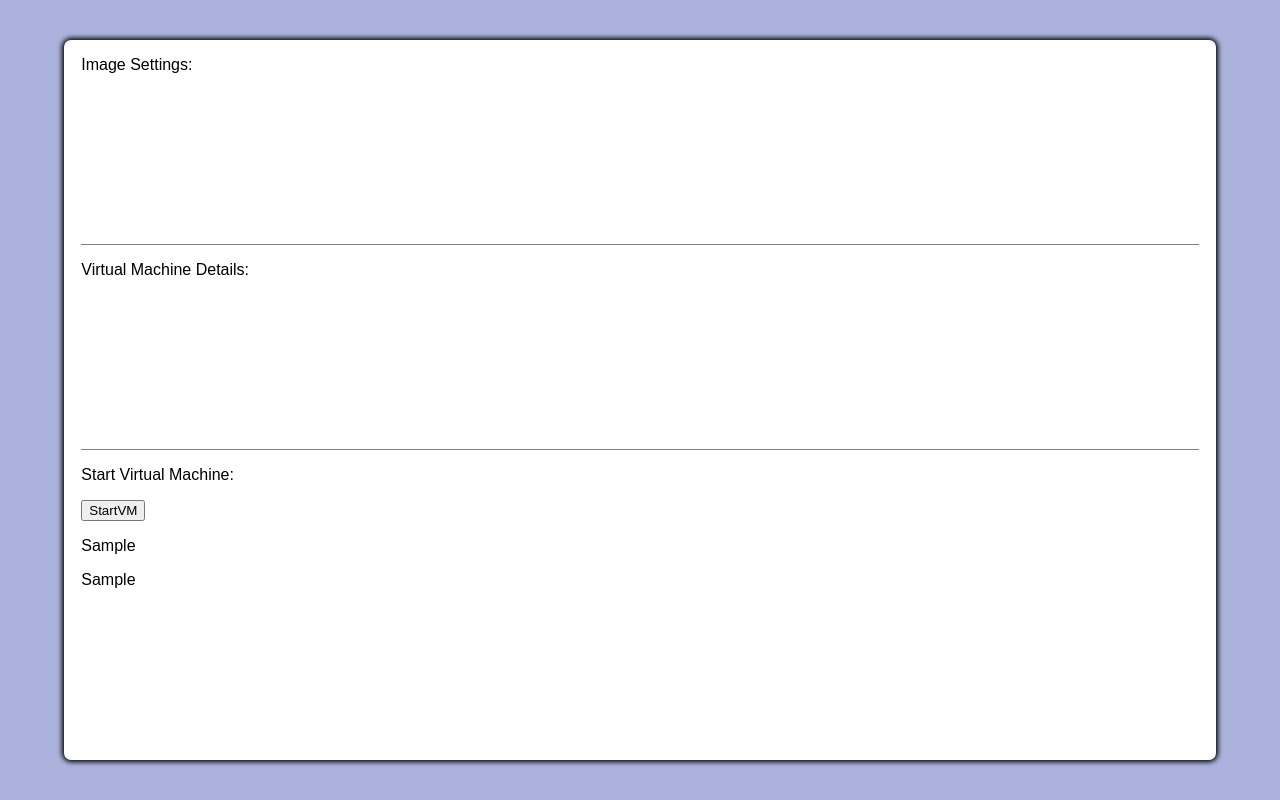
After one commit to MarcinGorcz/praca_inzynierska, a Flask app: template templates/setting_page.html in a window 1280 px wide. The commit adds this page. Run offline with Flask 2, Linux system fonts and the light colour scheme; the template is opened without the code that fills it: most values are stand-ins (such as "Sample title", 1, 10 or a date in 2020).

Commit message:
Webui settings panel added

```diff
--- /dev/null
+++ b/static/styles/settings.css
@@ -0,0 +1,94 @@
+html {
+  height: 100%;
+}
+
+body {
+  height: 100%;
+  margin: 0;
+  font-family: Arial, Helvetica, sans-serif;
+  display: grid;
+  justify-items: center;
+  align-items: center;
+  background-color: #abb2dc;
+}
+
+#main-holder {
+  width: 90%;
+  height: 90%;
+  display: grid;
+  justify-items: center;
+  align-items: center;
+  background-color: white;
+  border-radius: 7px;
+  box-shadow: 0px 0px 5px 2px black;
+}
+
+.div-holder-top {
+    width: 97%;
+    height: 100%;
+    align-items: left;
+}
+
+.div-holder {
+    width: 97%;
+    height: 100%;
+    border-top: 1px solid grey;
+    align-items: left;
+}
+
+#login-error-msg-holder {
+  width: 100%;
+  height: 100%;
+  display: grid;
+  justify-items: center;
+  align-items: center;
+}
+
+#login-error-msg {
+  width: 23%;
+  text-align: center;
+  margin: 0;
+  padding: 5px;
+  font-size: 12px;
+  font-weight: bold;
+  color: #8a0000;
+  border: 1px solid #8a0000;
+  background-color: #abb2dc;
+  opacity: 0;
+}
+
+#error-msg-second-line {
+  display: block;
+}
+
+#login-form {
+  align-self: flex-start;
+  display: grid;
+  justify-items: center;
+  align-items: center;
+}
+
+.login-form-field::placeholder {
+  color: #3a3a3a;
+}
+
+.login-form-input {
+  border: none;
+  border-bottom: 1px solid #3a3a3a;
+  margin-bottom: 10px;
+  border-radius: 3px;
+  outline: none;
+  padding: 0px 0px 5px 5px;
+}
+
+#login-form-button{
+  width: 100%;
+  padding: 7px;
+  border: none;
+  border-radius: 5px;
+  color: white;
+  font-weight: bold;
+  background-color: #3a3a3a;
+  cursor: pointer;
+  outline: none;
+}
--- a/templates/index.html
+++ b/templates/index.html
@@ -13,13 +13,11 @@
   <h1 id="login-header">Podaj kod:</h1>
     <div id="output">
           <p>{{ invalidcode }}</p>
-          <p>{{ output_1 }}</p>
-          <p>{{ output_2 }}</p>
     </div>
     <form id="login-form" method="POST">
     <input type="text" name="text" id="username-field" class="login-form-input">
     <input type="password" name="password" id="password-field" class="login-form-input">
-    <input type="submit" value="StartVM" id="login-form-button">
+    <input type="submit" value="Login" id="login-form-button">
     </form>
 
   </main>
--- /dev/null
+++ b/templates/setting_page.html
@@ -0,0 +1,30 @@
+<!DOCTYPE html>
+<html lang="pl">
+
+  <head>
+    <meta charset="UTF-8">
+    <meta name="viewpoint" content="width=device-width, initial-scale=1.0">
+    <title>Marcin Gorczyca - Praca Inzynierska</title>
+    <link rel= "stylesheet" type= "text/css" href= "{{ url_for('static',filename='styles/settings.css') }}">
+  </head>
+
+<body>
+    <main id="main-holder">
+        <div class="div-holder-top">
+        <p>Image Settings:</p>
+        </div>
+        <div class="div-holder">
+            <p>Virtual Machine Details:</p>
+        </div>
+        <div class="div-holder">
+            <p>Start Virtual Machine:</p>
+            <form>
+                <input type="button" value="StartVM" id="start_vm_button">
+            </form>
+                <p>{{ output_1 }}</p>
+                <p>{{ output_2 }}</p>
+        </div>
+    </main>
+</body>
+
+</html>
--- a/webui.py
+++ b/webui.py
@@ -7,6 +7,7 @@ app = Flask(__name__)
 from create_vm import create_vm
 from create_vm import validate_user
 
+passphrase = ""
 
 @app.route('/')
 def index():
@@ -18,13 +19,19 @@ def my_form_post():
     login = request.form['text']
     password = request.form['password']
     if (validate_user(password, login)):
-        output = create_vm(password)
-        output1 = output.split("STATUS", 1)[0]
-        output2 = output.split("STATUS", 1)[1]
-        return render_template('index.html', output_1=output1, output_2=output2)
+        passphrase = password
+        return render_template('setting_page.html')
     else:
         return render_template('index.html', invalidcode = "Nie ma takiego uzytkownika")
 
 
+@app.route('/', methods=['POST'])
+def my_vm_button():
+    output = create_vm(passphrase)
+    output1 = output.split("STATUS", 1)[0]
+    output2 = output.split("STATUS", 1)[1]
+    return render_template('setting_page.html', output_1=output1, output_2=output2)
+
+
 if __name__ == '__main__':
     app.run(host='0.0.0.0', port=80)
```
Also changed, not shown: templates/vm.html (deleted, +0 -10 lines).
